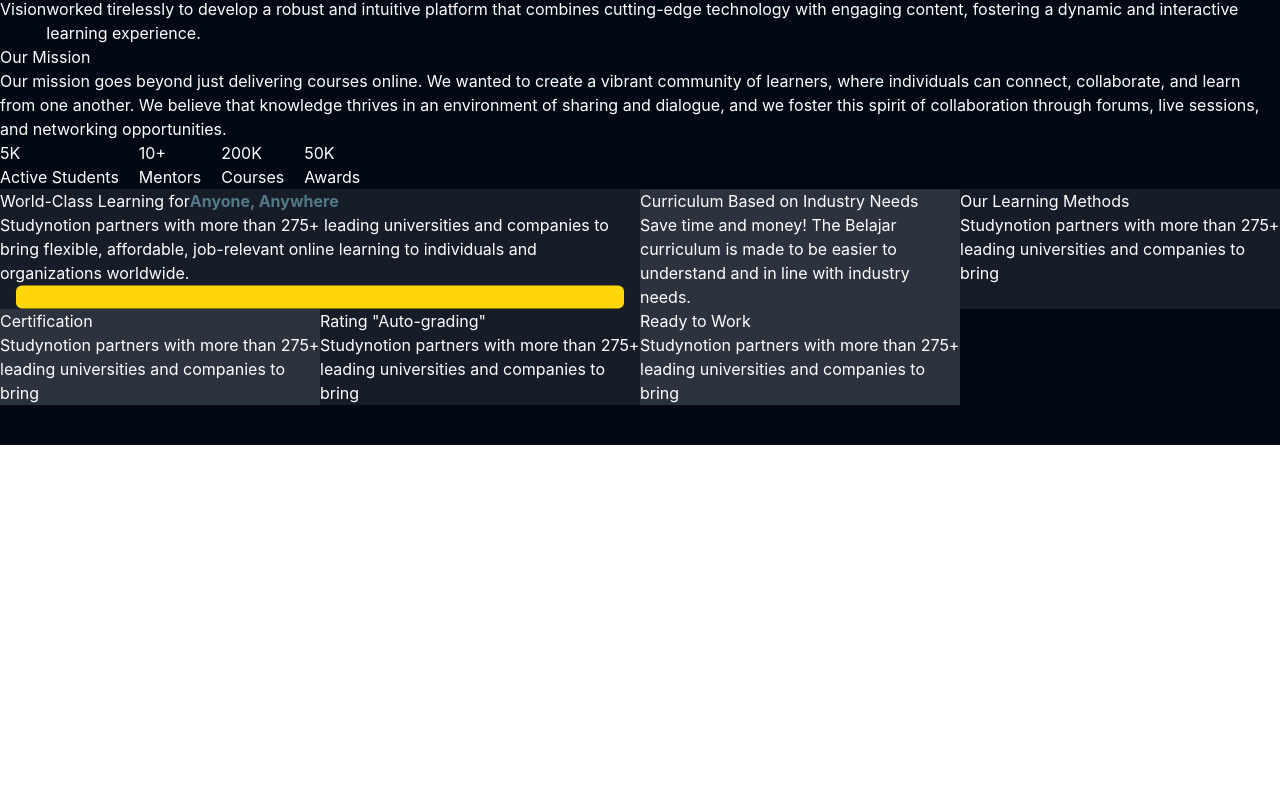
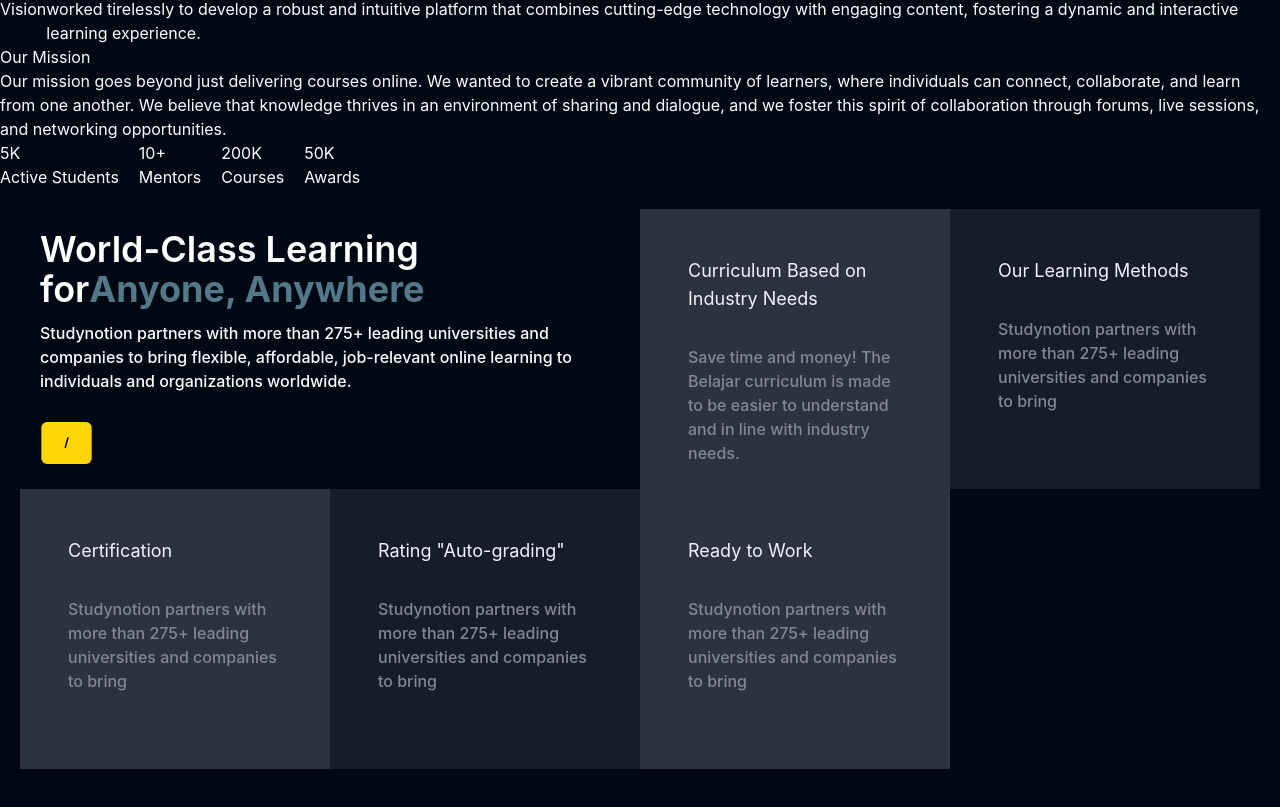
Before and after one commit to AzeemKhan27/EdTech-Project, a React (Create React App) app: page /about in a window 1280 px wide. Shown: the part 782-1589 px from the top of the page. Before the commit the page ends 1227 px from the top, so only its background shows below. Built offline with nearby package versions, Linux system fonts and the light colour scheme; no server answers.

Commit message:
Added some tailwind clawssess and styling in Section 5 of About and LearningGrid Component

```diff
--- a/src/components/core/AboutPage/LearningGrid.jsx
+++ b/src/components/core/AboutPage/LearningGrid.jsx
@@ -46,7 +46,7 @@
 
 function LearningGrid() {
   return (
-    <div className="grid mx-auto grid-col-1 lg:grid-cols-4 mb-10">
+    <div className="grid grid-col-1 lg:grid-cols-4 mb-10 p-5 lg:w-fit">
         {
             LearningGridArray.map((card,index)=>{
                 return (
@@ -54,36 +54,36 @@
                     key={index}
                     className={
                         `
-                        ${index === 0 && "lg:col-span-2"}
-                        ${card.order % 2 === 1 ? "bg-richblack-700" : "bg-richblack-800"}
+                        ${index === 0 && "lg:col-span-2 lg:h-[280px] p-5"}
+                        ${card.order % 2 === 1 ? "bg-richblack-700 lg:h-[280px] p-5" : "bg-richblack-800 lg:h-[280px] p-5"}
                         ${card.order === 3 && "lg-col-start-2"}
-
+                        ${card.order < 0 && "bg-transparent"}
                         `}
                     >
                         {
                             card.order < 0
                             ? (
-                                <div>
-                                    <div>
+                                <div className='lg-w-[90%] flex flex-col pb-5 gap-3'>
+                                    <div className='text-4xl font-semibold'>
                                         {card.heading}
                                         <HighlightText text={card.highlightText}/>
                                     </div>
-                                    <p>
+                                    <p className="font-medium">
                                         {card.description}
                                     </p>
-                                    <div>
+                                    <div className="w-fit mt-4">
                                         <CTAButton active={true} linkto={card.BtnLink}>
-
+                                              {card.BtnLink}
                                         </CTAButton>
                                     </div>
                                 </div>
                             ):
                             (
-                                <div>
-                                    <h1>
+                                <div className='flex flex-col gap-8 p-7'>
+                                    <h1 className="text-richblack-5 text-lg">
                                         {card.heading}
                                     </h1>
-                                    <p>
+                                    <p className="text-richblack-300 font-medium">
                                         {card.description}
                                     </p>
                                 </div>
```
